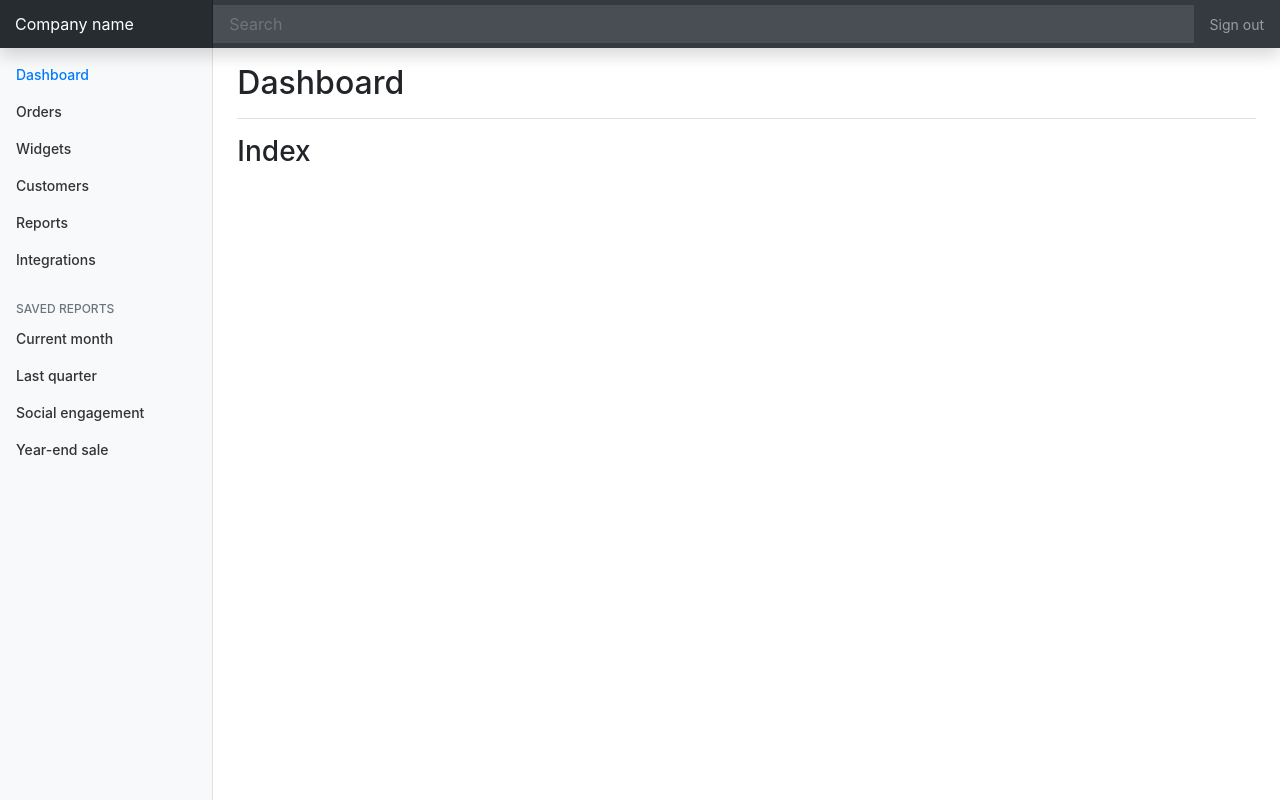
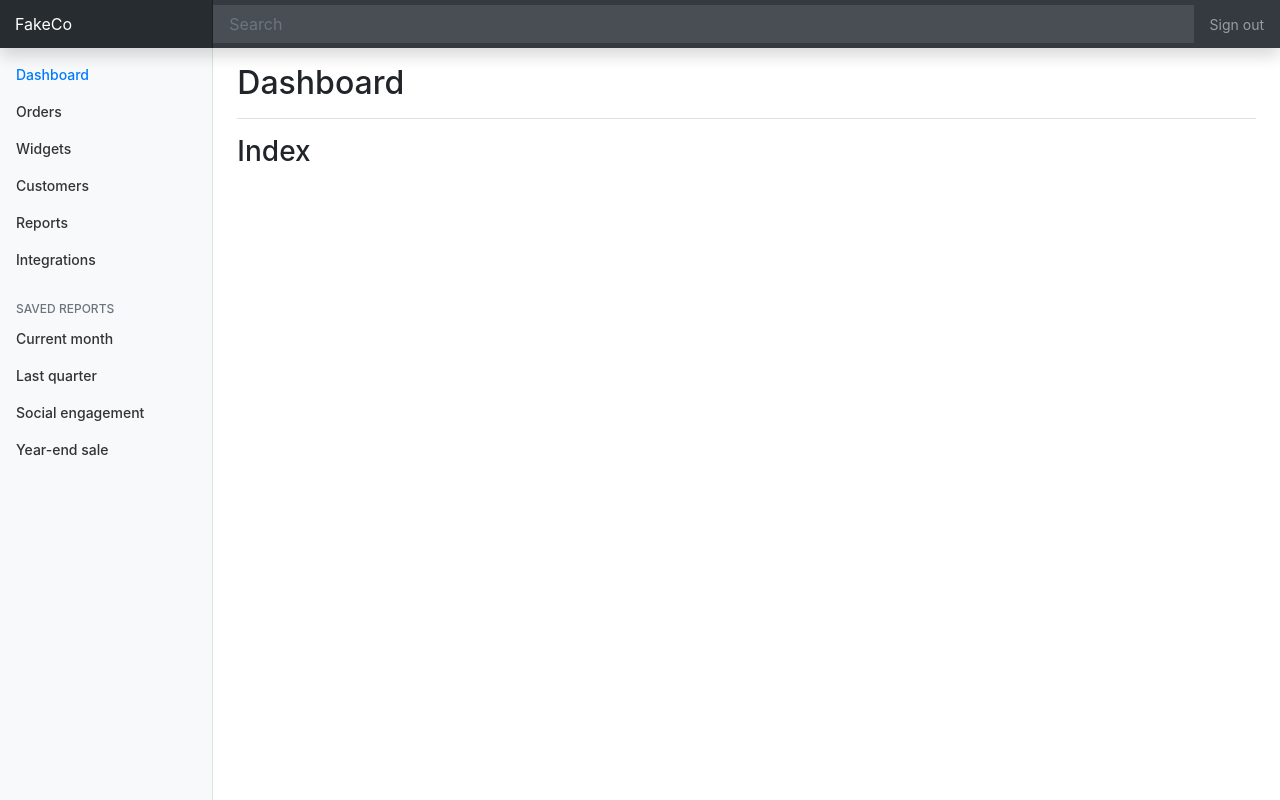
Before and after one commit to majormunky/FakeCompanySite, a Django app: page /dashboard/ in a window 1280 px wide. Run offline with Django 3.2, Linux system fonts and the light colour scheme; the visitor is signed in with stand-in values (Sample User, id 1); some libraries are stand-ins or nearby versions.

Commit message:
Updated dashboard to show fake company name

```diff
--- a/templates/dashboard.html
+++ b/templates/dashboard.html
@@ -8,7 +8,7 @@
 
 {% block top_nav %}
 <nav class="navbar navbar-dark fixed-top bg-dark flex-md-nowrap p-0 shadow">
-    <a class="navbar-brand col-sm-3 col-md-2 mr-0" href="#">Company name</a>
+    <a class="navbar-brand col-sm-3 col-md-2 mr-0" href="#">FakeCo</a>
     <input class="form-control form-control-dark w-100" type="text" placeholder="Search" aria-label="Search">
     <ul class="navbar-nav px-3">
         <li class="nav-item text-nowrap">
```
